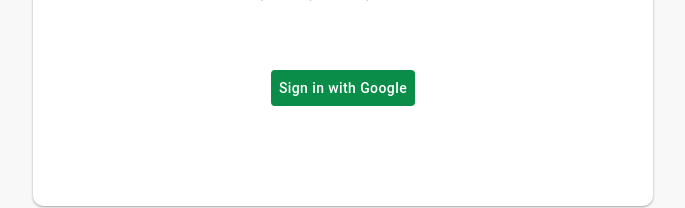
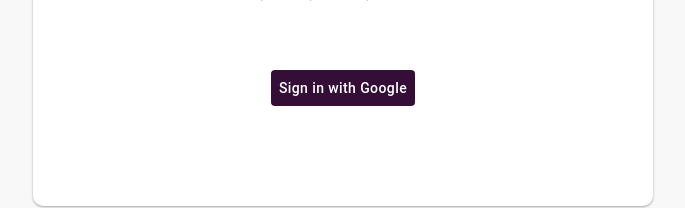
Before and after one commit to tracy-tucker/team-chatter, a React (Create React App) app: page / in a window 1280 px wide. Shown: the part 468-676 px from the top of the page, without its empty margins (297-982 px from the left). Built offline with nearby package versions, Linux system fonts and the light colour scheme; no server answers; the HTML template or start-up script is replaced by a standard one.

Commit message:
Changing login icon and signin colors

```diff
--- a/src/components/Login.js
+++ b/src/components/Login.js
@@ -18,7 +18,7 @@
     return (
         <div className="login">
             <div className="login__container">
-                <img src="https://res.cloudinary.com/tracyr/image/upload/v1483126281/teamPlayer_lgtva8.png" alt="login icon" />
+                <img src="https://res.cloudinary.com/tracyr/image/upload/v1637672702/team-chatter-icon_n9vk9m.png" alt="login icon" />
                 <h1>Sign in to Team Chatter HQ</h1>
                 <p>team-chatter.channel.com</p>
                 <Button onClick={signIn}>Sign in with Google</Button>
--- a/src/css/Login.css
+++ b/src/css/Login.css
@@ -23,6 +23,11 @@
 .login__container > Button {
     margin-top: 50px;
     text-transform: inherit !important;
-    background-color: #0a8d48;
+    /* background-color: #0a8d48; */
+    background-color: #340e36;
     color: white;
 }
+
+.login__container > Button:hover {
+    background-color: #c3ce2f;
+}
```
